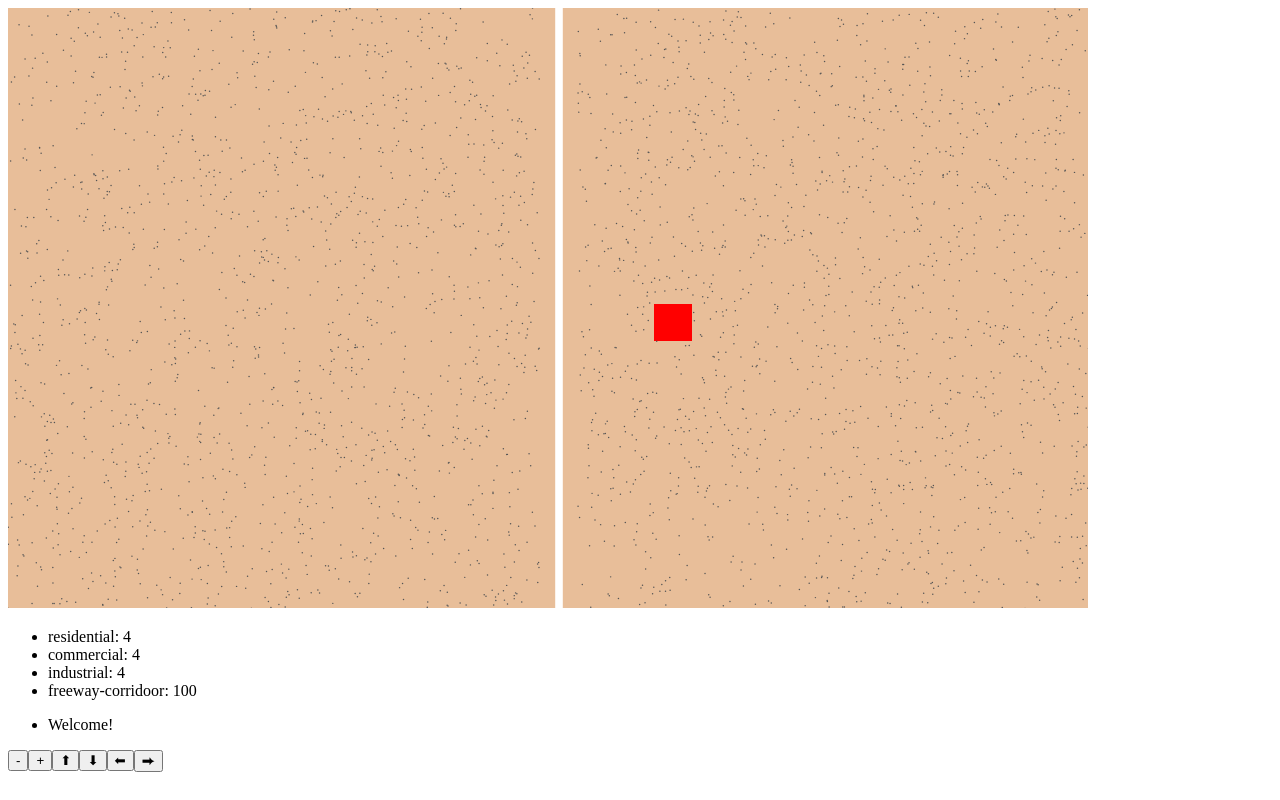
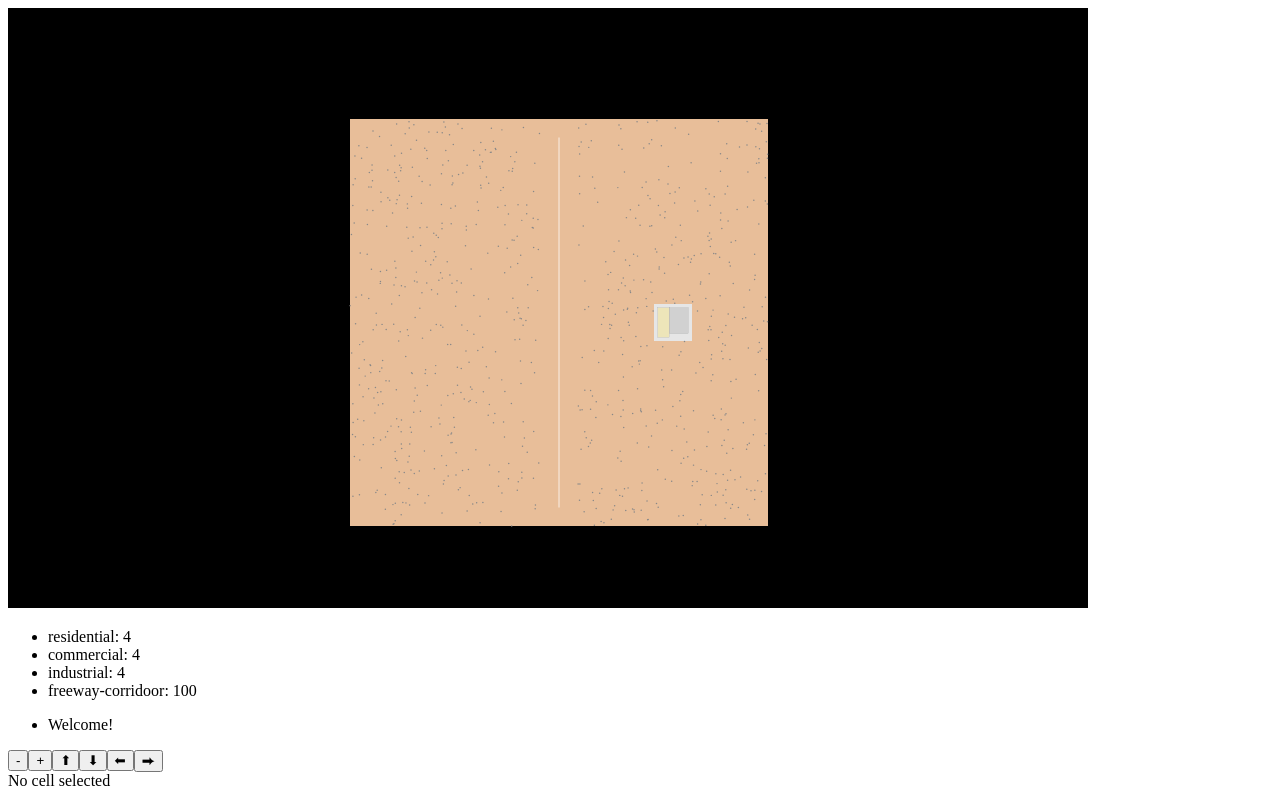
Before and after one commit to whatgoodisaroad/polity, a React app: page / in a window 1280 px wide. Built offline with nearby package versions, Linux system fonts and the light colour scheme; the HTML template or start-up script is replaced by a standard one.

Commit message:
More rendering

```diff
--- a/public/index.css
+++ b/public/index.css
@@ -1,5 +1,7 @@
 body {
   font-family:Arial, Helvetica, sans-serif;
+  margin: 0;
+  padding: 0;
 }
 .tile-bank {
   margin-bottom: 20px;
--- a/src/cell.ts
+++ b/src/cell.ts
@@ -1,4 +1,14 @@
 import { Neighbors } from "./game";
+
+const Color = {
+  buildingFill: '#d1d1d1',
+  buildingBorder: '#929494',
+  commercialBuildingFill: '#ede5b9',
+  debris: '#888',
+  developed: '#e6e6e6',
+  road: '#fff',
+  soil: '#e8be99',
+};
 
 export type CellType =
   | 'empty'
@@ -8,7 +18,8 @@ export type CellType =
   | 'commercial'
   | 'freeway-corridoor'
   | 'commercial-corridor'
-  | 'service-road';
+  | 'service-road'
+  | 'void';
 
 export type PaintPass = 0 | 1;
 
@@ -46,10 +57,10 @@ export class EmptyCell implements MapCell {
 
   paint({ context, x, y, w, h, pass }: PaintArgs) {
     if (pass === 0) {
-      context.fillStyle = '#e8be99';
+      context.fillStyle = Color.soil;
       context.fillRect(x, y, w, h);
     } else {
-      context.fillStyle = '#555';
+      context.fillStyle = Color.debris;
       for (const { dh, dv } of this.debris) {
         context.beginPath();
         context.arc(
@@ -62,6 +73,25 @@ export class EmptyCell implements MapCell {
         context.fill();
       }
     }
+  }
+}
+
+export class VoidCell implements MapCell {
+  type: CellType = 'void';
+  row: number;
+  column: number;
+
+  constructor(row: number, column: number) {
+    this.row = row;
+    this.column = column;
+  }
+
+  paint({ context, x, y, w, h, pass }: PaintArgs) {
+    if (pass !== 0) {
+      return;
+    }
+    context.fillStyle = '#000';
+    context.fillRect(x, y, w, h);
   }
 }
 
@@ -79,8 +109,19 @@ export class CityHallCell implements MapCell {
     if (pass !== 0) {
       return;
     }
-    context.fillStyle = '#ff0000';
+    context.fillStyle = Color.developed;
     context.fillRect(x, y, w, h);
+
+    context.strokeStyle = Color.buildingBorder;
+    context.lineWidth = w * 0.005;
+
+    context.fillStyle = Color.buildingFill;
+    context.fillRect(x + 0.4 * w, y + 0.1 * h, w * 0.5, h * 0.7);
+    context.strokeRect(x + 0.4 * w, y + 0.1 * h, w * 0.5, h * 0.7);
+
+    context.fillStyle = Color.commercialBuildingFill;
+    context.fillRect(x + 0.1 * w, y + 0.1 * h, w * 0.3, h * 0.8);
+    context.strokeRect(x + 0.1 * w, y + 0.1 * h, w * 0.3, h * 0.8);
   }
 }
 
@@ -96,7 +137,7 @@ export class FreewayCorridorCell implements MapCell {
 
   paint({ context, x, y, w, h, pass, neighbors}: PaintArgs) {
     if (pass === 0) {
-      context.fillStyle = '#e8be99';
+      context.fillStyle = Color.soil;
       context.fillRect(x, y, w, h);
     } else {
       const connections = Object.entries(neighbors)
@@ -104,8 +145,8 @@ export class FreewayCorridorCell implements MapCell {
         .map(([key]) => key) as (keyof Neighbors)[];
 
       context.beginPath();
-      context.strokeStyle = '#fff';
-      context.lineWidth = w * 0.2;
+      context.strokeStyle = Color.road;
+      context.lineWidth = w * 0.02;
 
       if (connections.length === 0) {
         context.arc(
--- a/src/game.ts
+++ b/src/game.ts
@@ -1,5 +1,4 @@
-import { CellType, CityHallCell, EmptyCell, FreewayCorridorCell, MapCell } from "./cell";
-
+import { CellType, CityHallCell, EmptyCell, FreewayCorridorCell, MapCell, VoidCell } from "./cell";
 
 export type State = {
   map: MapCell[];
@@ -16,11 +15,17 @@ export type Range2 = {
 }
 
 export function getInitialState(): State {
-  const map: MapCell[] = [
-    new CityHallCell(0, 3),
-  ];
-  for (let row = -100; row <= 100; row++) {
-    map.push(new FreewayCorridorCell(row, 0));
+  const map: MapCell[] = [];
+  for (let row = -5; row <= 5; row++) {
+    for (let column = -5; column <= 5; column++) {
+      if (row === 0 && column === 3) {
+        map.push( new CityHallCell(row, column));
+      } else if (column === 0) {
+        map.push(new FreewayCorridorCell(row, column));
+      } else {
+        map.push(new EmptyCell(row, column));
+      }
+    }
   }
   return {
     map,
@@ -54,7 +59,7 @@ export function getCell(row: number, column: number, { map }: State): MapCell {
   const match = map.find(
     (cell) => cell.row === row && cell.column === column
   );
-  return match ?? new EmptyCell(row, column);
+  return match ?? new VoidCell(row, column);
 }
 
 export type Neighbors = {
@@ -88,7 +93,6 @@ export function placeTile(
   column: number
 ): State {
   const cell = getCell(row, column, state);
-
   if (cell.type !== 'empty') {
     return {
       ...state,
@@ -98,7 +102,9 @@ export function placeTile(
 
   const tileCount = state.tiles.get(type) ?? 0;
   const newTiles = new Map([...state.tiles]);
-  const newMap = [...state.map];
+  const newMap = [
+    ...state.map.filter((cell) => cell.row !== row || cell.column !== column),
+  ];
   let paintTile: CellType | undefined = state.paintTile;
   const newLog = [...state.log];
 
--- a/src/index.tsx
+++ b/src/index.tsx
@@ -1,6 +1,6 @@
 import { createRoot } from 'react-dom/client';
-import React, { useEffect, useRef, useState } from 'react';
-import { getGrid, getInitialState, getNeighbors, placeTile } from './game';
+import React, { useEffect, useMemo, useRef, useState } from 'react';
+import { getCell, getGrid, getInitialState, getNeighbors, placeTile } from './game';
 import { CellType, PaintPass } from './cell';
 
 function Game(): React.ReactNode {
@@ -8,6 +8,13 @@ function Game(): React.ReactNode {
   const [zoom, setZoom] = useState(16);
   const [centerRow, setCenterRow] = useState(0);
   const [centerColumn, setCenterColumn] = useState(0);
+  const [hover, setHover] = useState<{ row: number; column: number } | null>(null);
+
+  const hoverCell = useMemo(
+    () => hover ? getCell(hover?.row, hover?.column, state) : null,
+    [state.map, hover?.row, hover?.column]
+  );
+
   const aspect = 1.8;
   const rowStart = centerRow - zoom * 0.5;
   const rowEnd = centerRow + zoom * 0.5;
@@ -22,9 +29,22 @@ function Game(): React.ReactNode {
   const moveRight = () => setCenterColumn(centerColumn + Math.max(2, Math.floor(aspect * zoom * 0.25)));
 
   const canvasRef = useRef<HTMLCanvasElement>(null);
+  const canvasHeight = 600;
+  const canvasWidth = Math.floor(aspect * canvasHeight);
 
-  const canvasHeight = 600;
-  const canvasWidth = Math.floor(aspect * canvasHeight)
+  const offsetToCoord = (
+    offsetX: number,
+    offsetY: number
+  ): {
+    row: number;
+    column: number;
+  } => {
+    const rowInFrame = Math.floor(zoom * offsetY / canvasHeight);
+    const columnInFrame = Math.floor(zoom * aspect * offsetX / canvasWidth);
+    const row = rowStart + rowInFrame;
+    const column = colStart + columnInFrame;
+    return { row, column };
+  };
 
   useEffect(() => {
     const context = canvasRef.current?.getContext('2d');
@@ -50,7 +70,17 @@ function Game(): React.ReactNode {
         });
       }
     }
-  }, [state.map, zoom, centerRow, centerColumn]);
+
+    if (hover) {
+      const { row, column } = hover;
+      const y = (row - rowStart) * cellHeight;
+      const x = (column - colStart) * cellWidth;
+      context.strokeStyle = '#000';
+      context.lineWidth = 1;
+      context.strokeRect(x, y, cellWidth, cellHeight);
+    }
+
+  }, [state.map, zoom, centerRow, centerColumn, hover?.row, hover?.column]);
 
   return <div>
     <canvas
@@ -62,12 +92,13 @@ function Game(): React.ReactNode {
           return;
         }
         const { offsetX, offsetY } = e.nativeEvent;
-        const rowInFrame = Math.floor(zoom * offsetY / canvasHeight);
-        const columnInFrame = Math.floor(zoom * aspect * offsetX / canvasWidth);
-        const row = rowStart + rowInFrame;
-        const column = colStart + columnInFrame;
-        console.log(row, column);
+        const { row, column } = offsetToCoord(offsetX, offsetY);
         setState(placeTile(state, state.paintTile, row, column));
+      }}
+      onMouseMove={(e) => {
+        const { offsetX, offsetY } = e.nativeEvent;
+        const { row, column } = offsetToCoord(offsetX, offsetY);
+        setHover({ row, column });
       }}
     />
     <ul
@@ -103,6 +134,9 @@ function Game(): React.ReactNode {
       <button onClick={moveLeft}>⬅</button>
       <button onClick={moveRight}>⮕</button>
     </div>
+    <div>
+      {hoverCell ? hoverCell.type : 'No cell selected'}
+    </div>
   </div>;
 }
 
```
